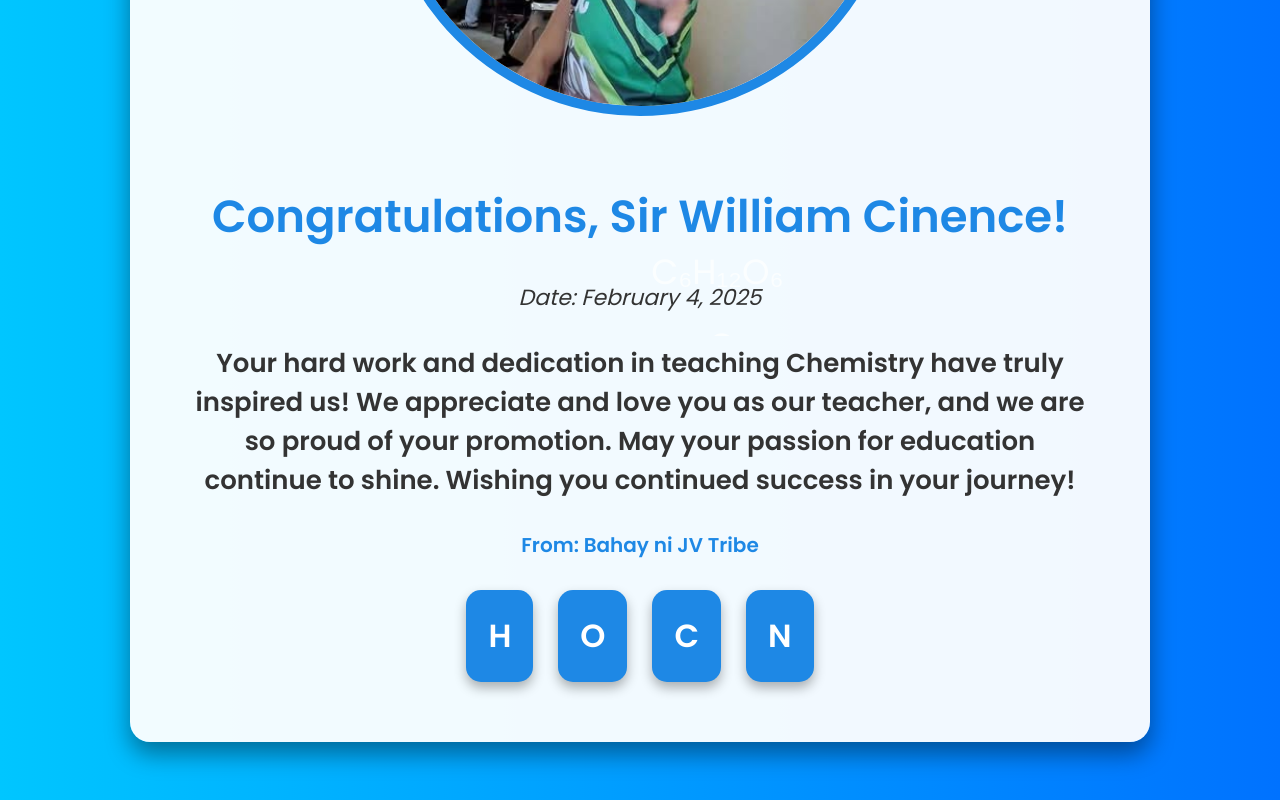
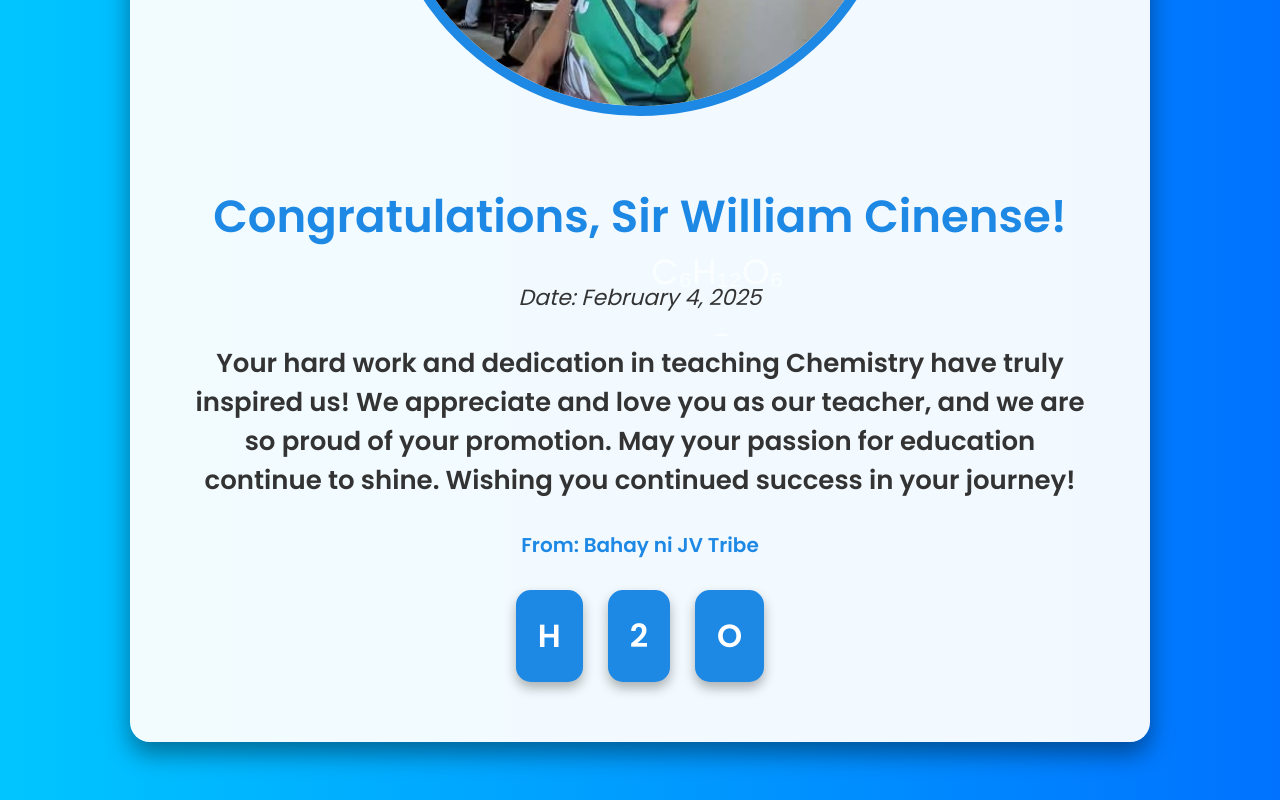
Before and after one commit to Ian-ctrl1/sirwil, a plain HTML site: page index.html in a window 1280 px wide. Shown: the part 522-1322 px from the top of the page. Drawn offline with Linux system fonts and the light colour scheme.

Commit message:
Initial commit

```diff
--- a/index.html
+++ b/index.html
@@ -107,16 +107,15 @@
 <body>
     <div class="floating-elements"></div>
     <div class="card">
-        <img src="your-image-name.jpg" alt="William Cinence" class="photo">
-        <h1>Congratulations, Sir William Cinence!</h1>
+        <img src="your-image-name.jpg" alt="William Cinense" class="photo">
+        <h1>Congratulations, Sir William Cinense!</h1>
         <p class="date">Date: February 4, 2025</p>
         <p class="message">Your hard work and dedication in teaching Chemistry have truly inspired us! We appreciate and love you as our teacher, and we are so proud of your promotion. May your passion for education continue to shine. Wishing you continued success in your journey!</p>
         <p class="sender">From: Bahay ni JV Tribe</p>
         <div class="chem-symbols">
             <div class="chem-symbol">H</div>
+            <div class="chem-symbol">2</div>
             <div class="chem-symbol">O</div>
-            <div class="chem-symbol">C</div>
-            <div class="chem-symbol">N</div>
         </div>
     </div>
 
```
